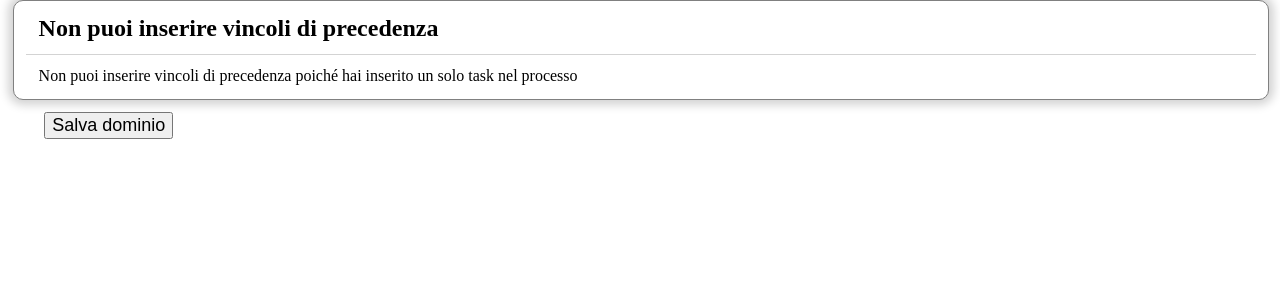
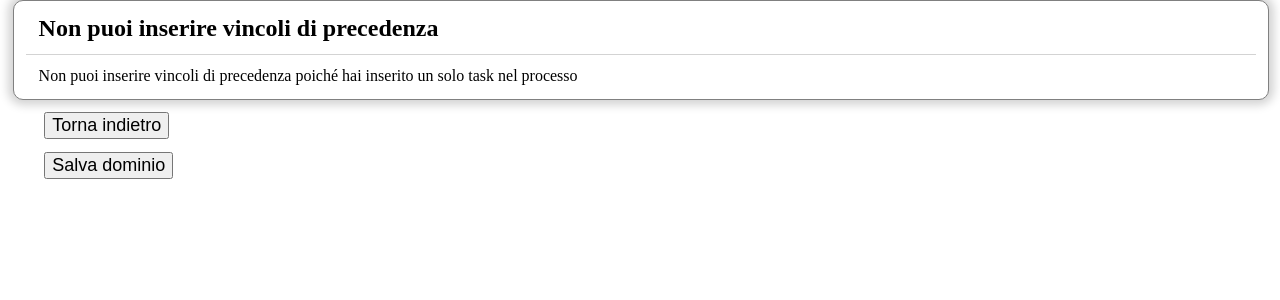
Before and after one commit to Berenice02/InterfacciaGeneratoreDomini, a Flask app: page /vincoli in a window 1280 px wide. Shown: the part 205-505 px from the top of the page. Run offline with Flask 2, Linux system fonts and the light colour scheme; some libraries are stand-ins or nearby versions.

Commit message:
Aggiunto pulsante per tornare indietro dalla selezione dei vincoli

```diff
--- a/app.py
+++ b/app.py
@@ -31,7 +31,8 @@ SUPP = "Supportive"
 
 #lista di task
 f = Function(1, "a", 2, 2, "a")
-lista = [Task("A", "b", [f]), Task("B", "b", [f])]
+#lista = [Task("A", "b", [f]), Task("B", "b", [f])]
+lista = []
 #lista di vincoli di precedenza sui task
 vincoli = []
 numeroDominio = 0
--- a/templates/vincoli.html
+++ b/templates/vincoli.html
@@ -61,6 +61,10 @@
                 {% endif %}
             </div>
 
+            <form method="GET" action="/">
+                <button id="back" class="submit">Torna indietro</button>
+            </form>
+
             <form method="POST" action="/salva">
                 <input type="hidden" name="pos_form" id="pos_form"/>
                 <button class="submit" type="submit">Salva dominio</button>
```
